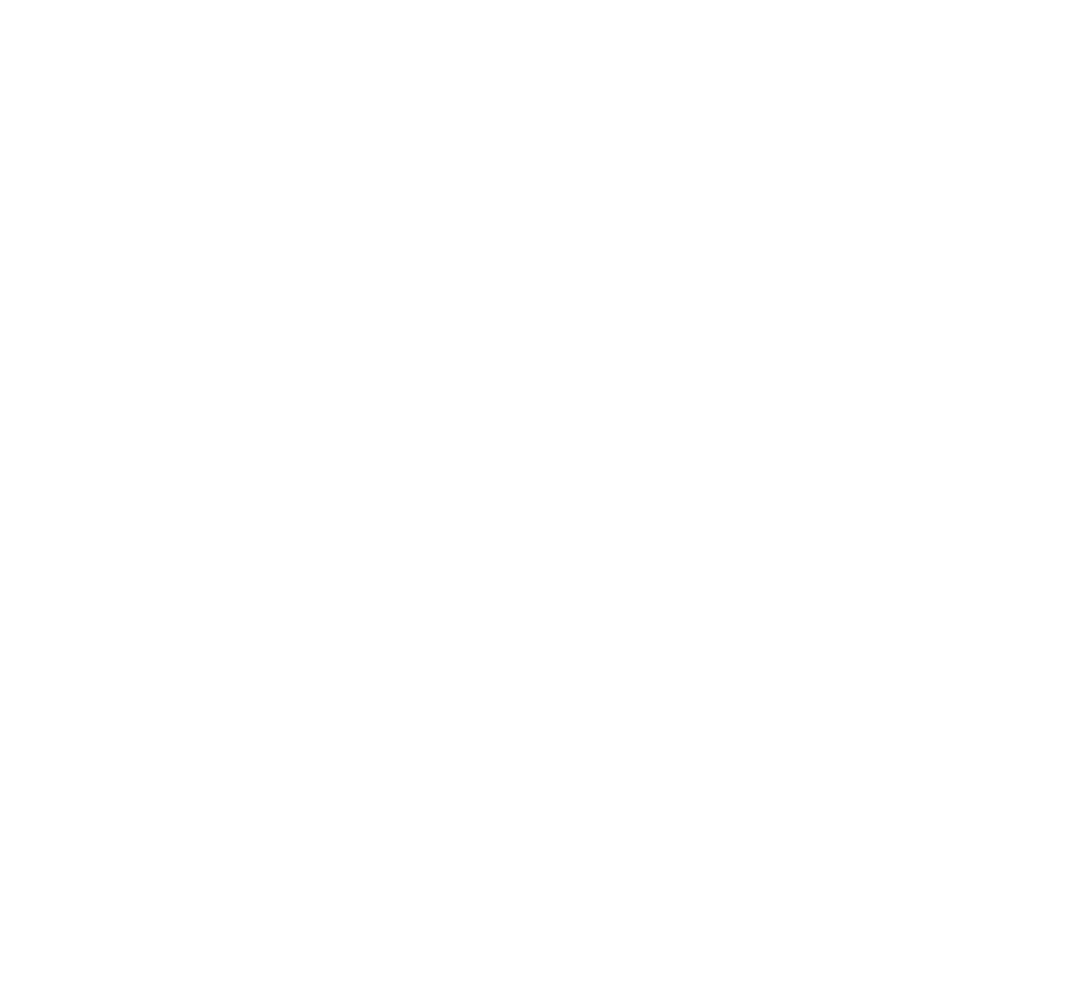
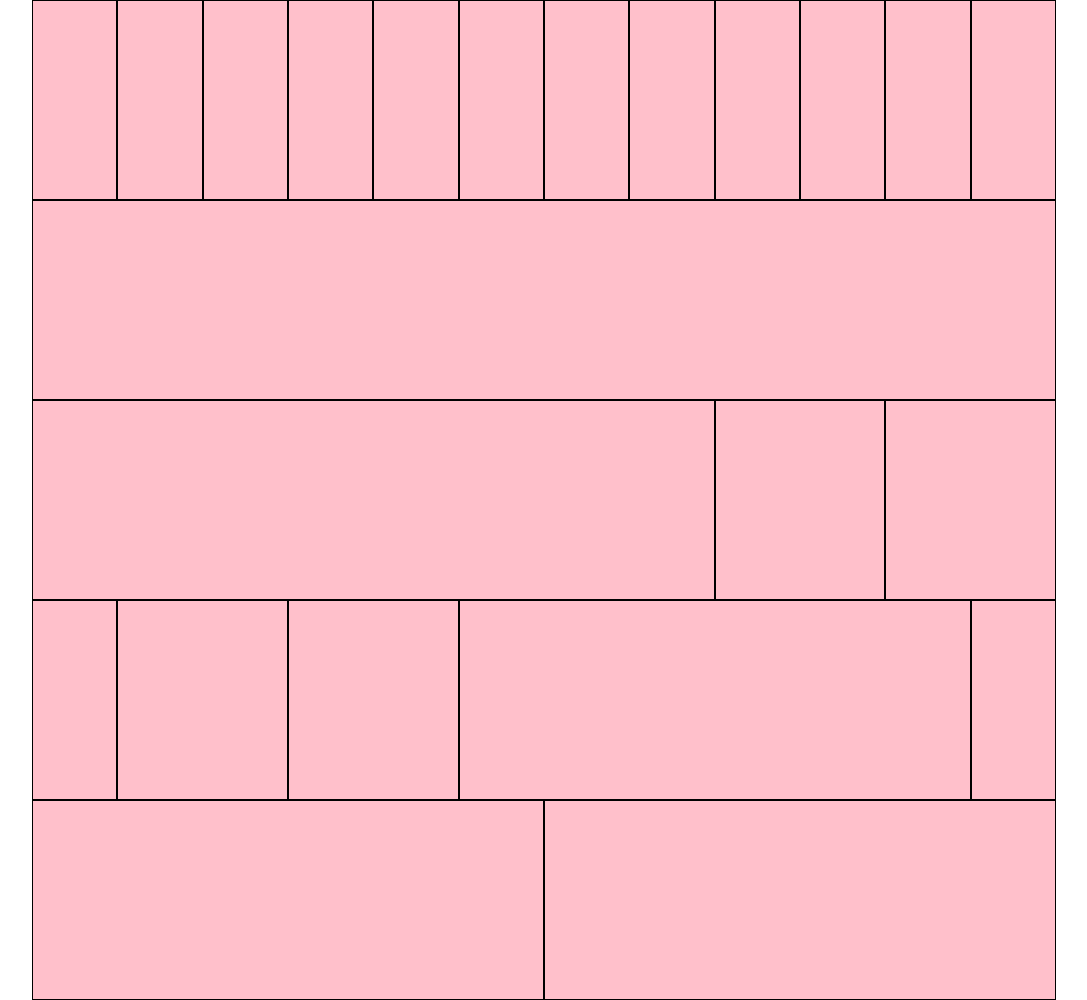
Before and after one commit to Lex95/html-css-12bool, a plain HTML site: page index.html in a window 1280 px wide. Shown: the whole page, without its empty margins (96-1183 px from the left). Before the commit the page ends 800 px from the top, so only its background shows below. Drawn offline with Linux system fonts and the light colour scheme.

Commit message:
aggiunta layout di base

```diff
--- a/framework.css
+++ b/framework.css
@@ -1,5 +1,6 @@
 .container {
     max-width: 1024px;
+    margin: auto;
 }
 .row::after {
     content: '';
--- a/index.html
+++ b/index.html
@@ -11,19 +11,37 @@
 <body>
     <div class="container">
         <div class="row">
-
+            <div class="col-1"></div>
+            <div class="col-1"></div>
+            <div class="col-1"></div>
+            <div class="col-1"></div>
+            <div class="col-1"></div>
+            <div class="col-1"></div>
+            <div class="col-1"></div>
+            <div class="col-1"></div>
+            <div class="col-1"></div>
+            <div class="col-1"></div>
+            <div class="col-1"></div>
+            <div class="col-1"></div>
         </div>
         <div class="row">
-
+            <div class="col-12"></div>
         </div>
         <div class="row">
-
+            <div class="col-8"></div>
+            <div class="col-2"></div>
+            <div class="col-2"></div>
         </div>
         <div class="row">
-
+            <div class="col-1"></div>
+            <div class="col-2"></div>
+            <div class="col-2"></div>
+            <div class="col-6"></div>
+            <div class="col-1"></div>
         </div>
         <div class="row">
-
+            <div class="col-6"></div>
+            <div class="col-6"></div>
         </div>
     </div>
 </body>
--- a/style.css
+++ b/style.css
@@ -4,5 +4,7 @@
     box-sizing: border-box;
 }
 [class*="col-"] {
-    height: 100px;
+    height: 200px;
+    background-color: pink;
+    border: 1px solid black;
 }
```
